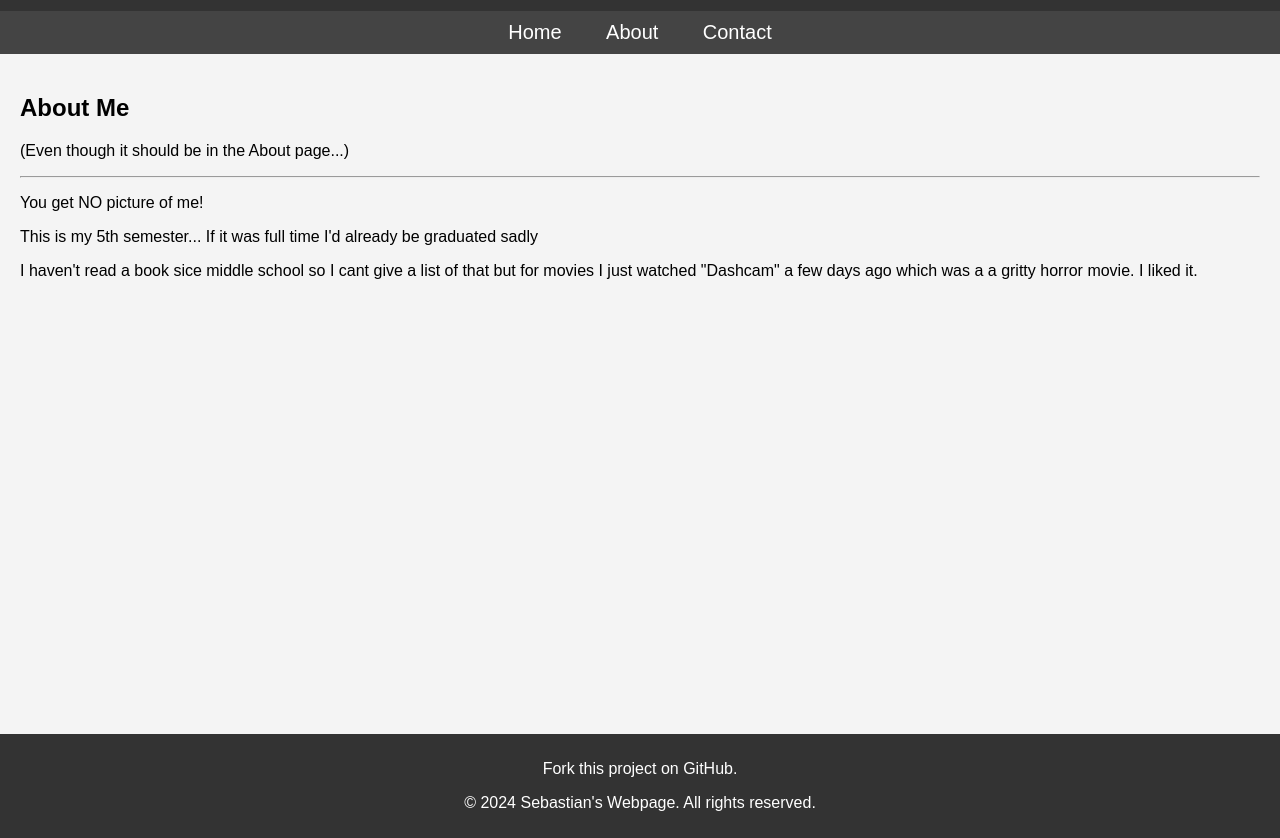
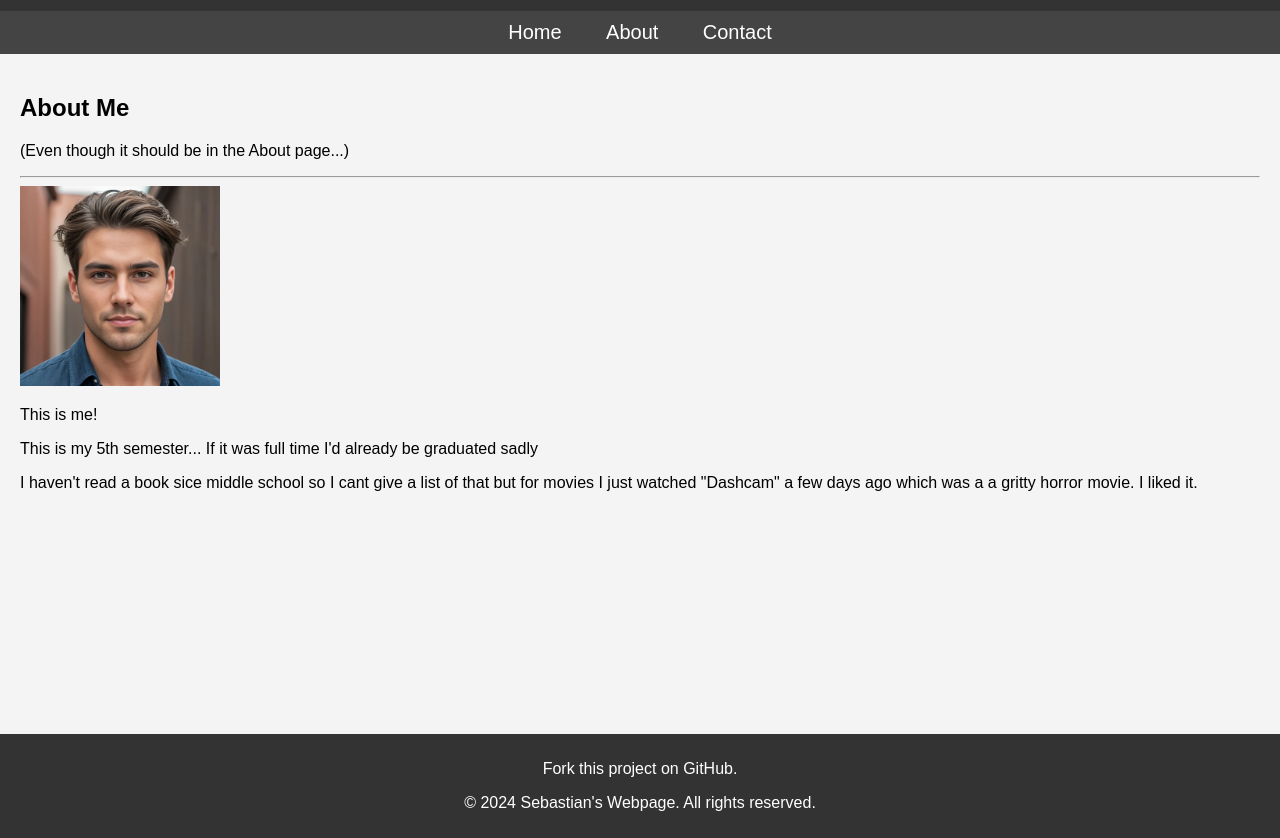
Before and after one commit to 500197548/500197548.github.io, a plain HTML site: page index.html in a window 1280 px wide. Shown: the part 89-927 px from the top of the page. Drawn offline with Linux system fonts and the light colour scheme.

Commit message:
Added Picture

```diff
--- a/index.html
+++ b/index.html
@@ -22,7 +22,8 @@
         <div>
             <h2 class="active">About Me</h2>
             <p> (Even though it should be in the About page...)</p> <hr>
-            <p>You get NO picture of me!</p>
+            <img src="img/Me.webp" width="200px">
+            <p>This is me!</p>
             <p>This is my 5th semester... If it was full time I'd already be graduated sadly</p>
             <p>I haven't read a book sice middle school so I cant give a list of that but for movies I just watched "Dashcam" a few days ago which was a a gritty horror movie. I liked it.</p>
 
```
Also changed, not shown: img/Me.webp (added).
